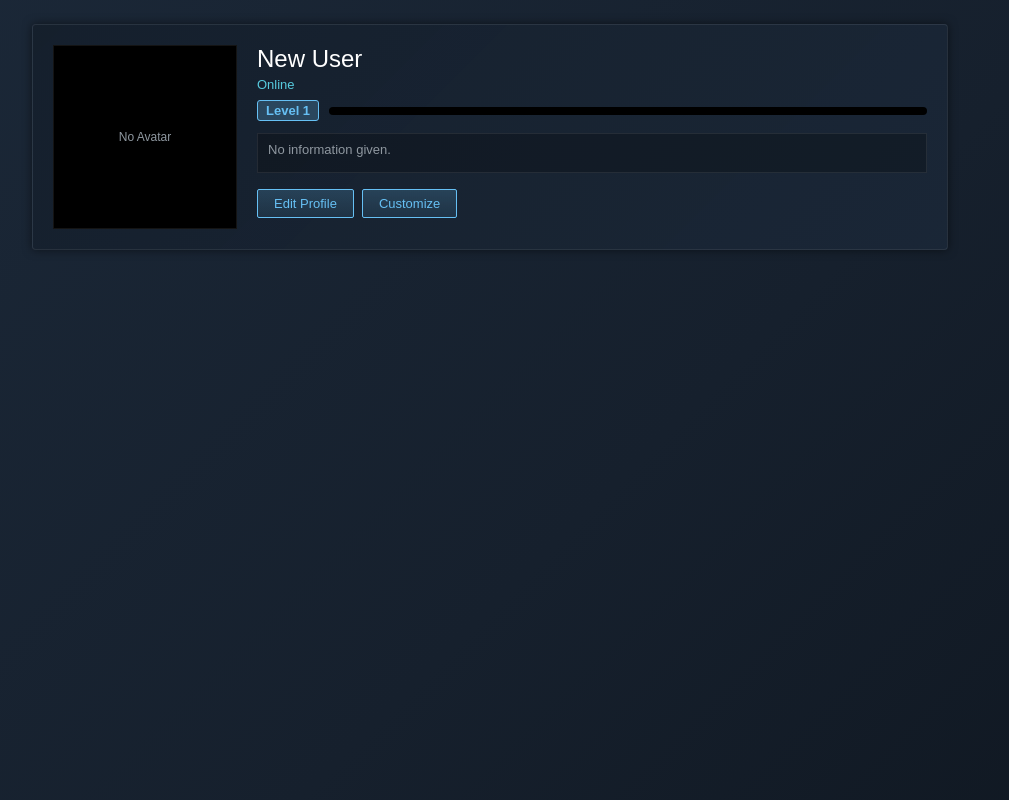
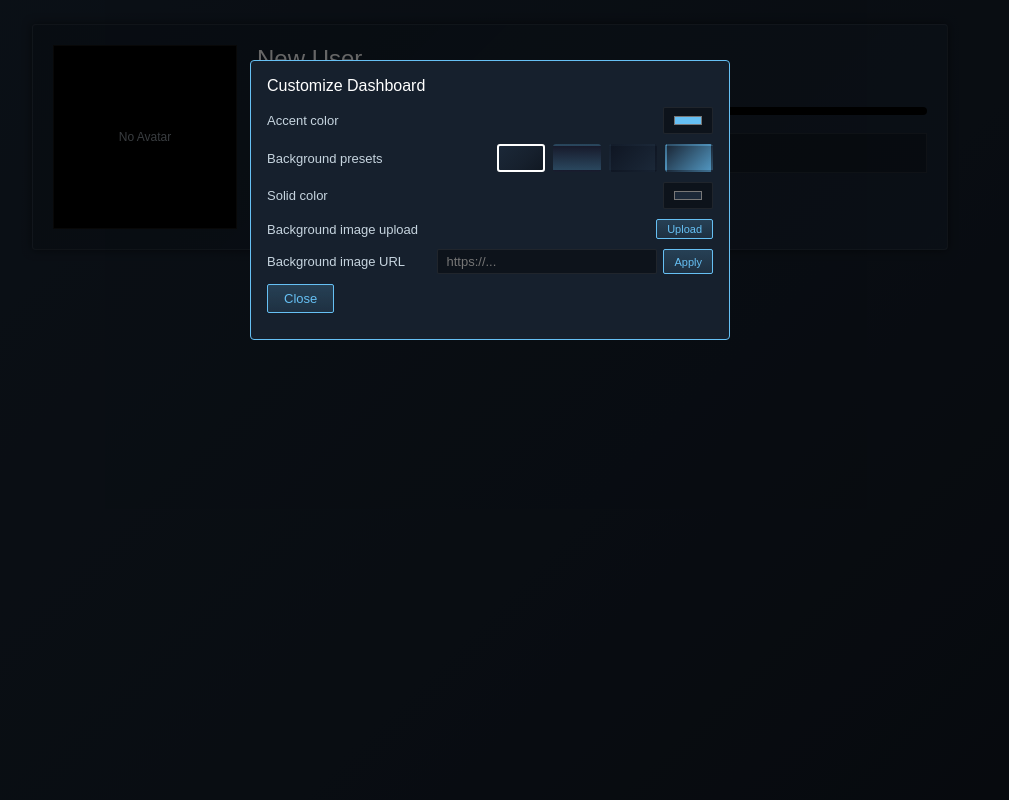
Before and after one commit to Thomyorke1412/kyoma-dashboard, a React (Vite) app: page / in a window 1280 px wide. Both pictures are taken after a click on the button "Customize". Shown: the whole page, without its empty margins (150-1159 px from the left). Built offline with nearby package versions, Linux system fonts and the light colour scheme.

Commit message:
feat: customize panel for accent color and background

```diff
--- a/src/App.jsx
+++ b/src/App.jsx
@@ -1,18 +1,21 @@
-import { useEffect, useState } from 'react'
+import { useEffect, useRef, useState } from 'react'
 import { loadState, saveState } from './lib/storage'
 import { BACKGROUND_PRESETS } from './lib/presets'
 import useIdbImage from './lib/useIdbImage'
 import ProfileHeader from './components/ProfileHeader'
+import CustomizePanel from './components/CustomizePanel'
 
 export default function App() {
   const [state, setState] = useState(loadState)
   const [editMode, setEditMode] = useState(false)
+  const [customizeOpen, setCustomizeOpen] = useState(false)
   const [toast, setToast] = useState(null)
+  const toastTimer = useRef(null)
 
   function notify(message, kind) {
     setToast({ message, kind })
-    window.clearTimeout(notify.timer)
-    notify.timer = window.setTimeout(() => setToast(null), 4000)
+    window.clearTimeout(toastTimer.current)
+    toastTimer.current = window.setTimeout(() => setToast(null), 4000)
   }
   const bgIdbUrl = useIdbImage(state.theme.background.type === 'idb' ? state.theme.background.value : null)
 
@@ -46,10 +49,18 @@ export default function App() {
           editMode={editMode}
           onProfileChange={(patch) => setState((s) => ({ ...s, profile: { ...s.profile, ...patch } }))}
           onToggleEdit={() => setEditMode((v) => !v)}
-          onOpenCustomize={() => {}}
-          onNotify={(m) => notify(m)}
+          onOpenCustomize={() => setCustomizeOpen(true)}
+          onNotify={notify}
         />
       </div>
+      {customizeOpen && (
+        <CustomizePanel
+          theme={state.theme}
+          onThemeChange={(patch) => setState((s) => ({ ...s, theme: { ...s.theme, ...patch } }))}
+          onClose={() => setCustomizeOpen(false)}
+          onNotify={notify}
+        />
+      )}
     </>
   )
 }
--- /dev/null
+++ b/src/components/CustomizePanel.jsx
@@ -0,0 +1,89 @@
+import { useState } from 'react'
+import { BACKGROUND_PRESETS } from '../lib/presets'
+import { putBlob } from '../lib/idb'
+
+export default function CustomizePanel({ theme, onThemeChange, onClose, onNotify }) {
+  const [urlInput, setUrlInput] = useState('')
+
+  async function handleBgFile(e) {
+    const file = e.target.files?.[0]
+    if (!file) return
+    try {
+      await putBlob('background', file)
+      onThemeChange({ background: { type: 'idb', value: 'background' } })
+    } catch {
+      onNotify('Could not store background image — browser storage may be full or blocked.')
+    }
+  }
+
+  function applyUrl() {
+    if (!urlInput.trim()) return
+    onThemeChange({ background: { type: 'url', value: urlInput.trim() } })
+  }
+
+  return (
+    <div className="customize-overlay" onClick={onClose}>
+      <div className="customize-panel" onClick={(e) => e.stopPropagation()}>
+        <h2>Customize Dashboard</h2>
+        <div className="customize-row">
+          <span>Accent color</span>
+          <input
+            type="color"
+            value={theme.accent}
+            onChange={(e) => onThemeChange({ accent: e.target.value })}
+            title="Accent color"
+          />
+        </div>
+        <div className="customize-row">
+          <span>Background presets</span>
+          <div className="preset-swatches">
+            {Object.entries(BACKGROUND_PRESETS).map(([id, css]) => (
+              <div
+                key={id}
+                className={`preset-swatch ${theme.background.type === 'preset' && theme.background.value === id ? 'selected' : ''}`}
+                style={{ background: css }}
+                title={id}
+                onClick={() => onThemeChange({ background: { type: 'preset', value: id } })}
+              />
+            ))}
+          </div>
+        </div>
+        <div className="customize-row">
+          <span>Solid color</span>
+          <input
+            type="color"
+            value={theme.background.type === 'color' ? theme.background.value : '#1b2838'}
+            onChange={(e) => onThemeChange({ background: { type: 'color', value: e.target.value } })}
+            title="Solid background color"
+          />
+        </div>
+        <div className="customize-row">
+          <span>Background image upload</span>
+          <label className="btn btn-sm">
+            Upload
+            <input type="file" accept="image/*" hidden onChange={handleBgFile} />
+          </label>
+        </div>
+        <div className="customize-row">
+          <span>Background image URL</span>
+          <span style={{ display: 'flex', gap: 6 }}>
+            <input
+              placeholder="https://..."
+              value={urlInput}
+              onChange={(e) => setUrlInput(e.target.value)}
+              style={{ width: 220 }}
+            />
+            <button className="btn btn-sm" onClick={applyUrl}>
+              Apply
+            </button>
+          </span>
+        </div>
+        <div className="customize-row">
+          <button className="btn" onClick={onClose}>
+            Close
+          </button>
+        </div>
+      </div>
+    </div>
+  )
+}
```
